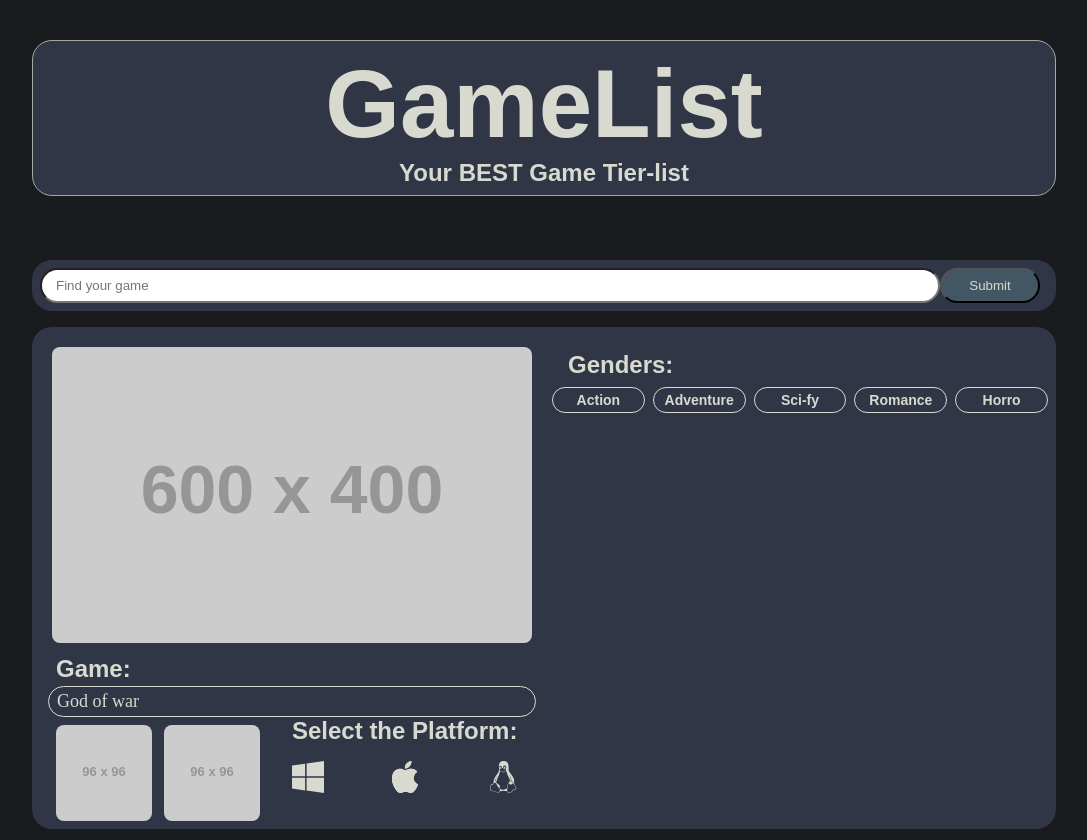
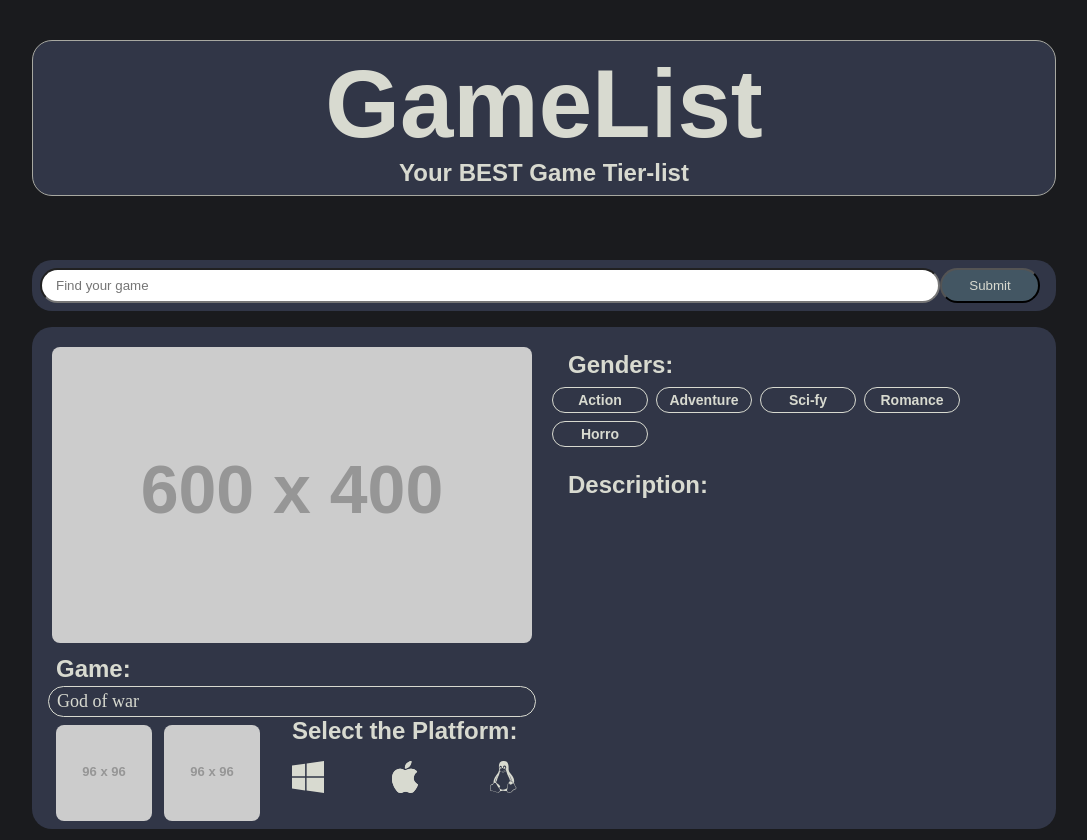
Before and after one commit to Guillerme00/EXERCICIO_REACT_REDUX, a React (Create React App) app: page / in a window 1280 px wide. Shown: the whole page, without its empty margins (96-1183 px from the left). Built offline with nearby package versions, Linux system fonts and the light colour scheme; a web font is replaced by a local one.

Commit message:
Styles for Forms

```diff
--- a/src/containers/Forms/OppenedForm/index.tsx
+++ b/src/containers/Forms/OppenedForm/index.tsx
@@ -49,6 +49,9 @@ export const OppenedForm = () => {
             </StyledTagContainer>
             {/* SEPARATION */}
           </Subtitle>
+          <Subtitle>
+            <StyledP>Description:</StyledP>
+          </Subtitle>
         </StyledDivRight>
       </StyledContainer>
     </>
--- a/src/containers/Forms/OppenedForm/style.ts
+++ b/src/containers/Forms/OppenedForm/style.ts
@@ -69,6 +69,8 @@ export const StyledClassificationimg = styled.img`
 export const StyledTagContainer = styled.div`
   width: 100%;
   display: flex;
+  flex-wrap: wrap;
   gap: 8px;
   margin-top: 8px;
+  margin-bottom: 24px;
 `
```
